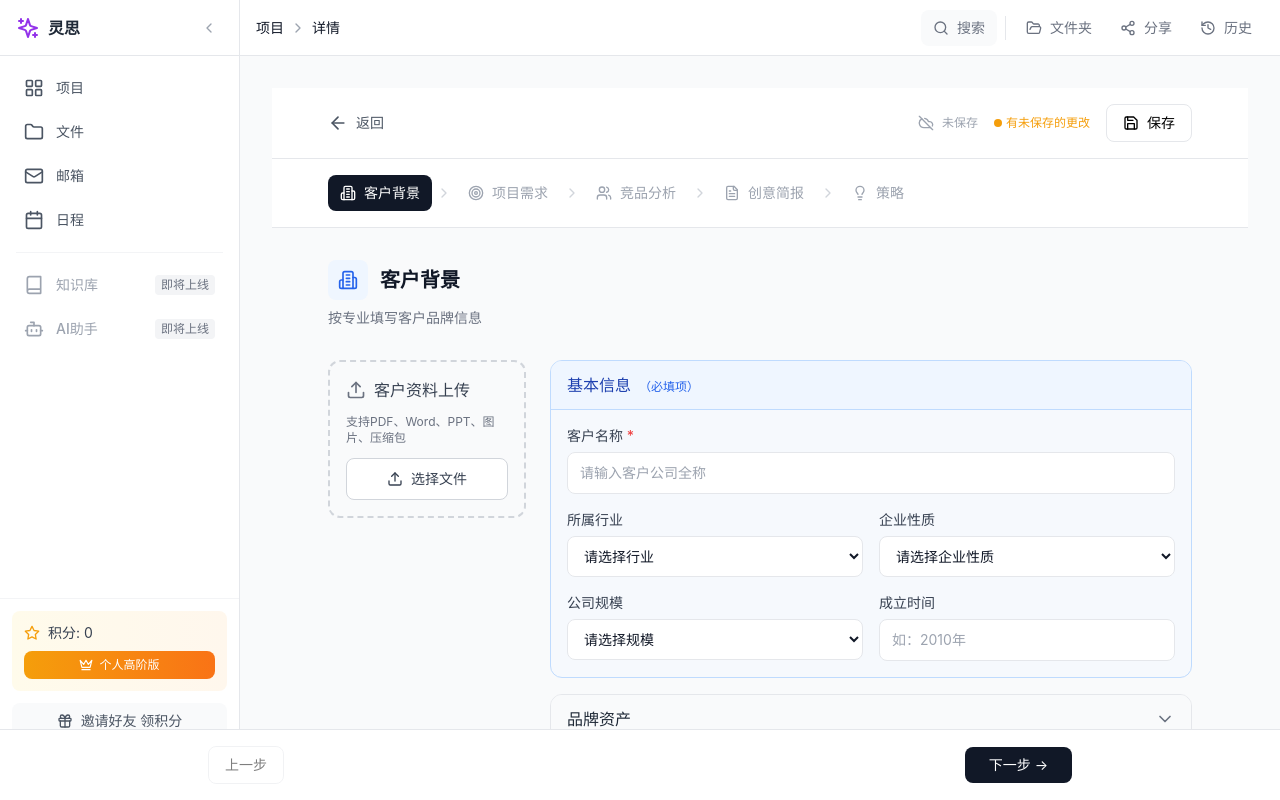
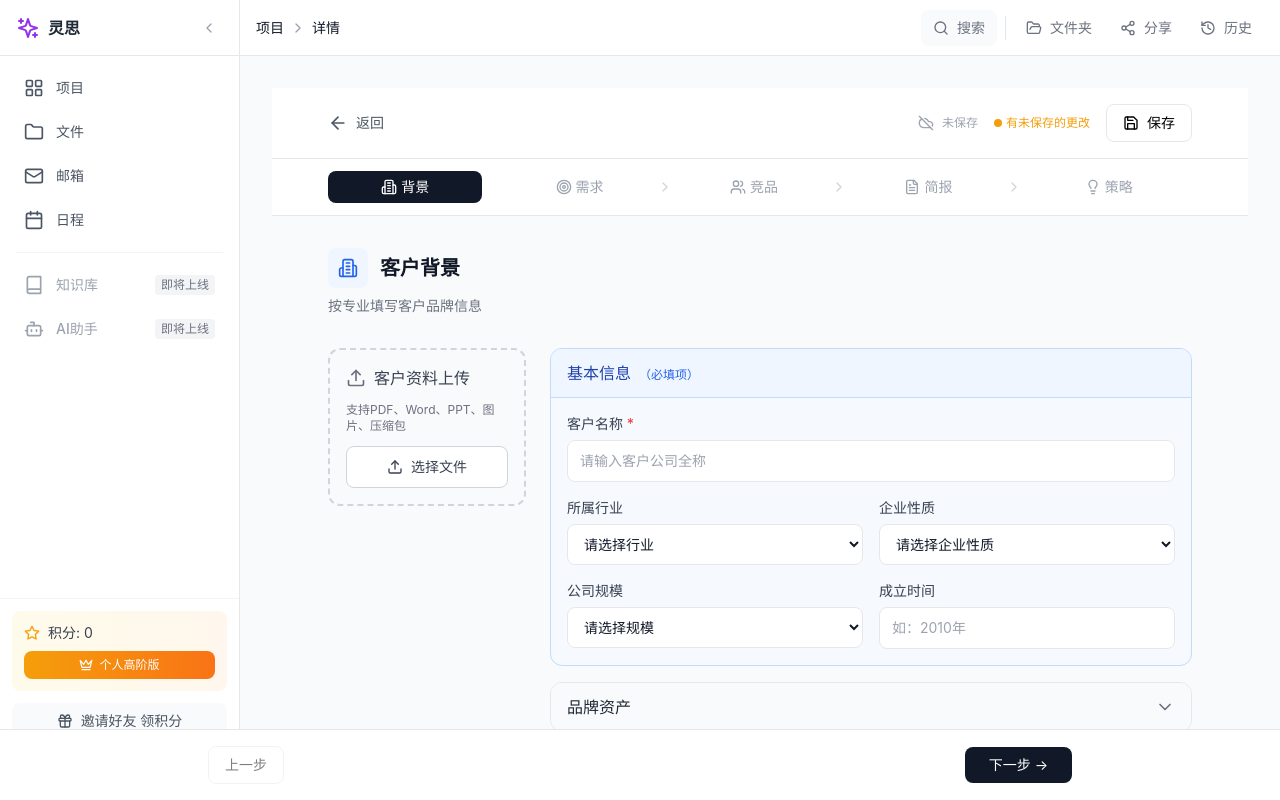
Before and after one commit to GPlanbrand/stratomind, a React (Vite) app: page /projects/workspace/1 in a window 1280 px wide. Shown: the top 800 px of the page. Built offline with nearby package versions, Linux system fonts and the light colour scheme.

Commit message:
fix: 恢复工作台入口，官网移至/landing路径

```diff
--- a/src/App.tsx
+++ b/src/App.tsx
@@ -20,7 +20,11 @@ import Layout from './components/Layout'
 function App() {
   return (
     <Routes>
-      <Route path="/" element={<LandingPage />} />
+      {/* 官网落地页 */}
+      <Route path="/landing" element={<LandingPage />} />
+
+      {/* 工作台入口 - 恢复原来的路由 */}
+      <Route path="/" element={<HomeLoginPage />} />
       <Route path="/home" element={<HomeLoginPage />} />
       <Route path="/login" element={<LoginPage />} />
       <Route path="/register" element={<RegisterPage />} />
--- a/src/pages/WorkspacePage.tsx
+++ b/src/pages/WorkspacePage.tsx
@@ -17,10 +17,10 @@ import {
 import { Project, ClientInfo, Requirements, Competitor, Brief, Strategy } from '../types'
 
 const STEPS = [
-  { key: 'clientInfo', name: '客户背景', icon: Building2 },
-  { key: 'requirements', name: '项目需求', icon: Target },
-  { key: 'competitors', name: '竞品分析', icon: Users },
-  { key: 'brief', name: '创意简报', icon: FileText },
+  { key: 'clientInfo', name: '背景', icon: Building2 },
+  { key: 'requirements', name: '需求', icon: Target },
+  { key: 'competitors', name: '竞品', icon: Users },
+  { key: 'brief', name: '简报', icon: FileText },
   { key: 'strategy', name: '策略', icon: Lightbulb },
 ]
 
@@ -593,26 +593,30 @@ const WorkspacePage: React.FC = () => {
 
       {/* 步骤指示器 - 移动端适配 */}
       <div className="bg-white border-b border-gray-200">
-        <div className="max-w-4xl mx-auto px-3 sm:px-4">
-          <div className="flex items-center overflow-x-auto py-3 sm:py-4 scrollbar-hide">
+        <div className="max-w-4xl mx-auto px-2 sm:px-4">
+          <div className="flex items-center -mx-1 py-2 sm:py-3">
             {STEPS.map((step, index) => {
               const Icon = step.icon
               const completed = isStepCompleted(index)
               const active = index === currentStep
 
               return (
-                <div key={step.key} className="flex items-center flex-shrink-0">
+                <div key={step.key} className="flex items-center flex-1 min-w-0 px-1">
                   <button
                     onClick={() => setCurrentStep(index)}
-                    className={`flex items-center gap-1 sm:gap-2 px-2 sm:px-3 py-1.5 sm:py-2 rounded-lg transition-colors whitespace-nowrap ${
+                    className={`flex flex-col items-center justify-center w-full py-1.5 rounded-lg transition-all min-w-0 ${
                       active ? 'bg-gray-900 text-white' : completed ? 'bg-green-100 text-green-700' : 'text-gray-400 hover:bg-gray-100'
                     }`}
                   >
-                    {completed ? <Check className="w-3 h-3 sm:w-4 sm:h-4" /> : <Icon className="w-3 h-3 sm:w-4 sm:h-4" />}
-                    <span className="text-xs sm:text-sm font-medium">{step.name}</span>
+                    <div className="flex items-center gap-1">
+                      {completed ? <Check className="w-3 h-3 sm:w-4 sm:h-4 flex-shrink-0" /> : <Icon className="w-3 h-3 sm:w-4 sm:h-4 flex-shrink-0" />}
+                      <span className="text-xs sm:text-sm font-medium truncate max-w-[50px] sm:max-w-none">{step.name}</span>
+                    </div>
                   </button>
                   {index < STEPS.length - 1 && (
-                    <ChevronRight className="w-3 h-3 sm:w-4 sm:h-4 text-gray-300 mx-0.5 sm:mx-1 flex-shrink-0" />
+                    <div className={`w-2 sm:w-3 flex-shrink-0 ${active ? 'text-white' : 'text-gray-300'}`}>
+                      <ChevronRight className="w-3 h-3 sm:w-4 sm:h-4" />
+                    </div>
                   )}
                 </div>
               )
```
